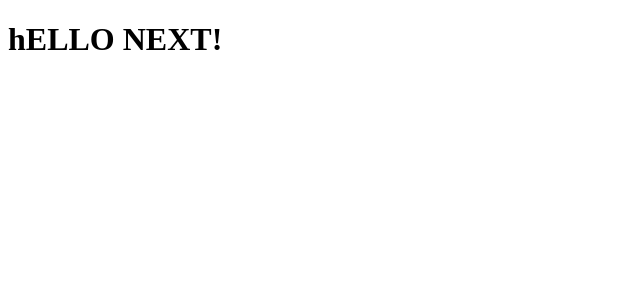
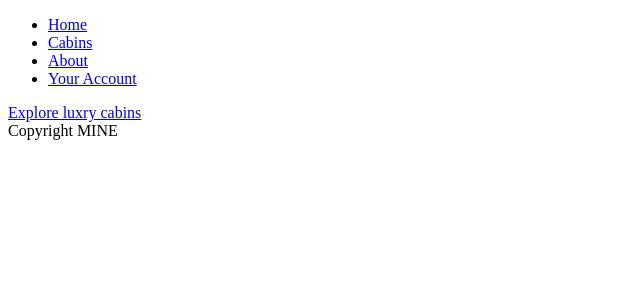
Before and after one commit to przemyslaw-bialk/the-wild-NEXT-JS, a Next.js app: page / in a window 1280 px wide. Shown: the top 300 px of the page, without its empty margins (0-640 px from the left). Built offline with nearby package versions, Linux system fonts and the light colour scheme.

Commit message:
learning basic routes and layout structure

```diff
--- /dev/null
+++ b/app/about/page.js
@@ -0,0 +1,3 @@
+export default function Page() {
+  return <h1>ABOUT US</h1>;
+}
--- /dev/null
+++ b/app/account/page.js
@@ -0,0 +1,3 @@
+export default function Page() {
+  return <h1>YOUR ACCOUNT</h1>;
+}
--- /dev/null
+++ b/app/components/Navigation.js
@@ -0,0 +1,20 @@
+import Link from "next/link";
+
+export default function Navigation() {
+  return (
+    <ul>
+      <li>
+        <Link href="/">Home</Link>
+      </li>
+      <li>
+        <Link href="/cabins">Cabins</Link>
+      </li>
+      <li>
+        <Link href="/about">About</Link>
+      </li>
+      <li>
+        <Link href="/account">Your Account</Link>
+      </li>
+    </ul>
+  );
+}
--- a/app/layout.js
+++ b/app/layout.js
@@ -1,12 +1,18 @@
+import Navigation from "./components/Navigation";
+
+// for metadata
 export const metadata = {
-  title: 'Next.js',
-  description: 'Generated by Next.js',
-}
+  title: "The Wild",
+};
 
 export default function RootLayout({ children }) {
   return (
     <html lang="en">
-      <body>{children}</body>
+      <body>
+        <Navigation />
+        <main>{children}</main>
+        <footer>Copyright MINE</footer>
+      </body>
     </html>
-  )
+  );
 }
--- a/app/page.js
+++ b/app/page.js
@@ -1,3 +1,9 @@
+import Link from "next/link";
+
 export default function Page() {
-  return <h1>hELLO NEXT!</h1>;
+  return (
+    <div>
+      <Link href="/cabins">Explore luxry cabins</Link>
+    </div>
+  );
 }
```
Also changed, not shown: app/cabins/page.js (added, +9 -0 lines).
